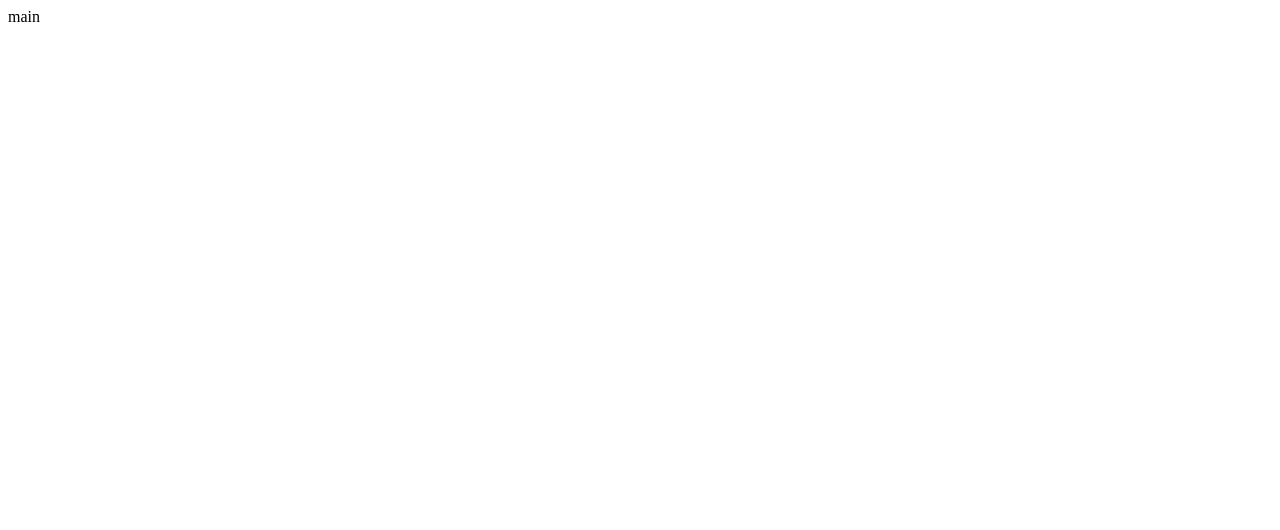
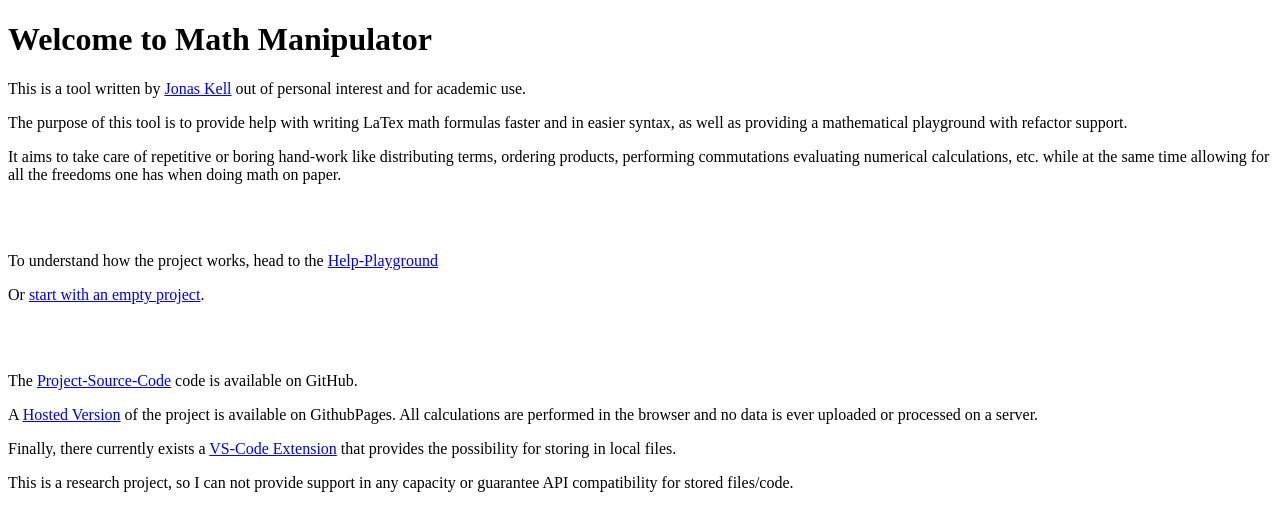
Before and after one commit to jonas-kell/math-manipulator, a Vue app: page /help in a window 1280 px wide. Shown: the top 530 px of the page. Built offline with nearby package versions, Linux system fonts and the light colour scheme.

Commit message:
feat: landing page

```diff
--- a/src/Main.vue
+++ b/src/Main.vue
@@ -1,44 +1,22 @@
 <script setup lang="ts">
-    import EquationLine from "./components/EquationLine.vue";
-    import VariableList from "./components/VariableList.vue";
-    import { EmptyArgument, Operator, usePermanenceStore, useRouteStore } from "./functions";
-    import { nextTick, ref } from "vue";
+    import Welcome from "./pages/Welcome.vue";
+    import Help from "./pages/Help.vue";
+    import Interactive from "./pages/Interactive.vue";
+
+    import { useRouteStore } from "./functions";
 
     const routeStore = useRouteStore();
-
-    const emptyOperator = ref(new EmptyArgument());
-    const firstLineUuid = ref("MAIN_UUID");
-    const variableListUUID = ref("MAIN_VARIABLE_LIST_UUID");
-    const showMainElements = ref(true);
-
-    // update EVERYTHING if permanence has been forcefully rewritten
-    usePermanenceStore().addPermanenceHasUpdatedHandler(() => {
-        showMainElements.value = false;
-        nextTick(() => {
-            showMainElements.value = true;
-        });
-    });
 </script>
 
 <template>
-    <template v-if="routeStore.mode == 'main'">main</template>
-    <template v-else-if="routeStore.mode == 'help'">help</template>
+    <template v-if="routeStore.mode == 'main'"><Welcome /></template>
+    <template v-else-if="routeStore.mode == 'help'"><Help /></template>
     <template v-else-if="routeStore.mode == 'empty' || routeStore.mode == 'stored'">
-        <template v-if="routeStore.mode == 'empty'">
-            <p>Try:</p>
-            <pre>sum((n = 0); 100; int(-inf; inf; (123+(A*4)/100); x))</pre>
-            <p>(You can click parts of the rendered function to invoke actions)</p>
-        </template>
-        <template v-if="showMainElements">
-            <EquationLine
-                v-if="emptyOperator"
-                :operator="(emptyOperator as Operator)"
-                :line-uuid="firstLineUuid"
-                :is-base="true"
-            />
-            <VariableList style="margin-top: 3em" :uuid="variableListUUID" />
-        </template>
-        <div style="width: 100%; min-height: 40vh"></div>
+        <Interactive
+            :show-hints="routeStore.mode == 'empty'"
+            first-line-uuid="MAIN_UUID"
+            variable-list-uuid="MAIN_VARIABLE_LIST_UUID"
+        />
     </template>
 </template>
 
--- /dev/null
+++ b/src/pages/Help.vue
@@ -0,0 +1,9 @@
+<script setup lang="ts"></script>
+
+<template>
+    <h1>Math Manipulator: Help Playground</h1>
+
+    <p>Head Back to the <router-link to="/">Welcome Page</router-link></p>
+
+    TO BE DONE
+</template>
--- /dev/null
+++ b/src/pages/Interactive.vue
@@ -0,0 +1,50 @@
+<script setup lang="ts">
+    import EquationLine from "./../components/EquationLine.vue";
+    import VariableList from "./../components/VariableList.vue";
+    import { EmptyArgument, Operator, usePermanenceStore } from "./../functions";
+    import { nextTick, ref } from "vue";
+
+    const props = defineProps({
+        showHints: {
+            type: Boolean,
+            default: false,
+        },
+        firstLineUuid: {
+            type: String,
+            required: true,
+        },
+        variableListUuid: {
+            type: String,
+            required: true,
+        },
+    });
+
+    const emptyOperator = ref(new EmptyArgument());
+    const showMainElements = ref(true);
+
+    // update EVERYTHING if permanence has been forcefully rewritten
+    usePermanenceStore().addPermanenceHasUpdatedHandler(() => {
+        showMainElements.value = false;
+        nextTick(() => {
+            showMainElements.value = true;
+        });
+    });
+</script>
+
+<template>
+    <template v-if="props.showHints">
+        <p>Try:</p>
+        <pre>sum((n = 0); 100; int(-inf; inf; (123+(A*4)/100); x))</pre>
+        <p>(You can click parts of the rendered function to invoke actions)</p>
+    </template>
+    <template v-if="showMainElements">
+        <EquationLine
+            v-if="emptyOperator"
+            :operator="(emptyOperator as Operator)"
+            :line-uuid="props.firstLineUuid"
+            :is-base="true"
+        />
+        <VariableList style="margin-top: 3em" :uuid="props.variableListUuid" />
+    </template>
+    <div style="width: 100%; min-height: 40vh"></div>
+</template>
--- /dev/null
+++ b/src/pages/Welcome.vue
@@ -0,0 +1,45 @@
+<script setup lang="ts"></script>
+
+<template>
+    <h1>Welcome to Math Manipulator</h1>
+
+    <p>
+        This is a tool written by <a href="https://github.com/jonas-kell/" target="_blank">Jonas Kell</a> out of personal interest
+        and for academic use.
+    </p>
+    <p>
+        The purpose of this tool is to provide help with writing LaTex math formulas faster and in easier syntax, as well as
+        providing a mathematical playground with refactor support.
+    </p>
+    <p>
+        It aims to take care of repetitive or boring hand-work like distributing terms, ordering products, performing commutations
+        evaluating numerical calculations, etc. while at the same time allowing for all the freedoms one has when doing math on
+        paper.
+    </p>
+    <br />
+    <br />
+    <p>To understand how the project works, head to the <router-link to="/help">Help-Playground</router-link></p>
+    <p>Or <router-link to="/empty">start with an empty project</router-link>.</p>
+    <br />
+    <br />
+    <p>
+        The <a href="https://github.com/jonas-kell/math-manipulator/" target="_blank">Project-Source-Code</a> code is available on
+        GitHub.
+    </p>
+    <p>
+        A <a href="https://jonas-kell.github.io/math-manipulator/#/" target="_blank">Hosted Version</a> of the project is
+        available on GithubPages. All calculations are performed in the browser and no data is ever uploaded or processed on a
+        server.
+    </p>
+    <p>
+        Finally, there currently exists a
+        <a href="https://marketplace.visualstudio.com/items?itemName=jonas-kell.math-manipulator" target="_blank"
+            >VS-Code Extension</a
+        >
+        that provides the possibility for storing in local files.
+    </p>
+    <p>
+        This is a research project, so I can not provide support in any capacity or guarantee API compatibility for stored
+        files/code.
+    </p>
+</template>
```
